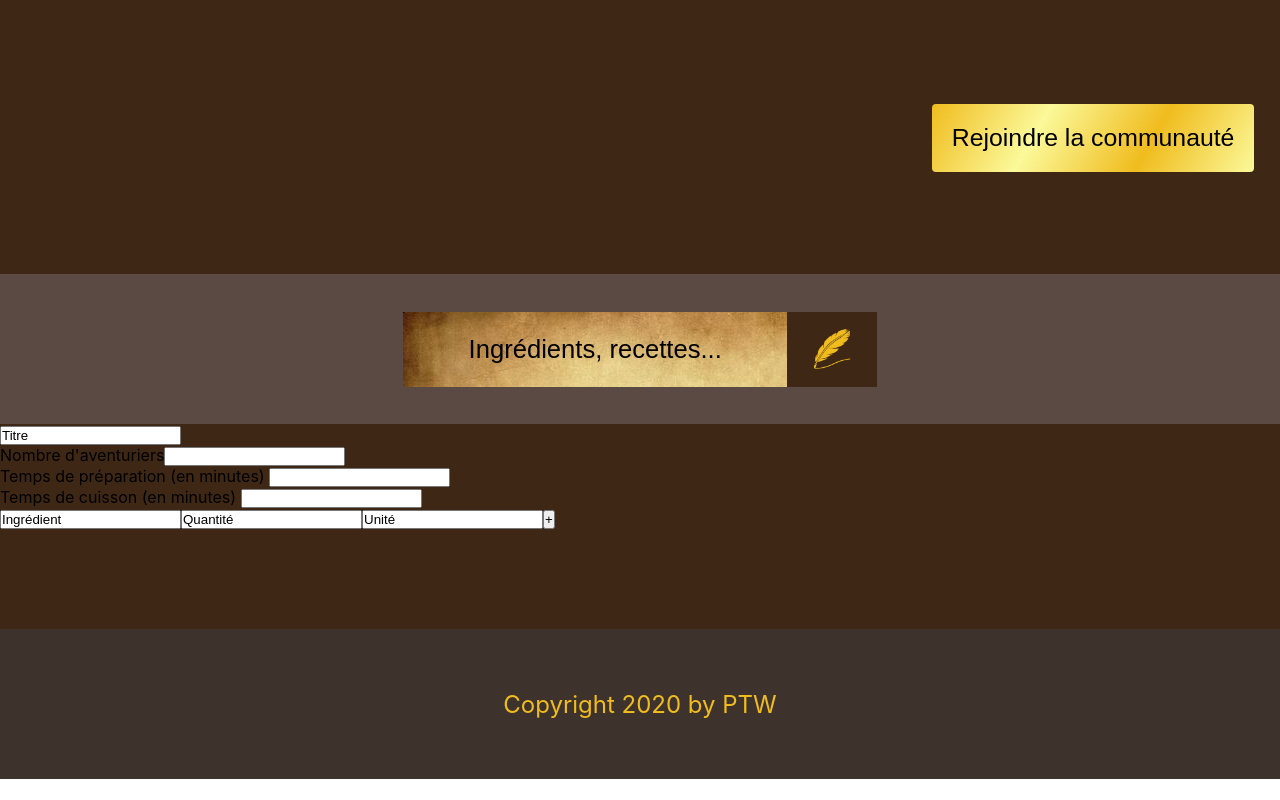
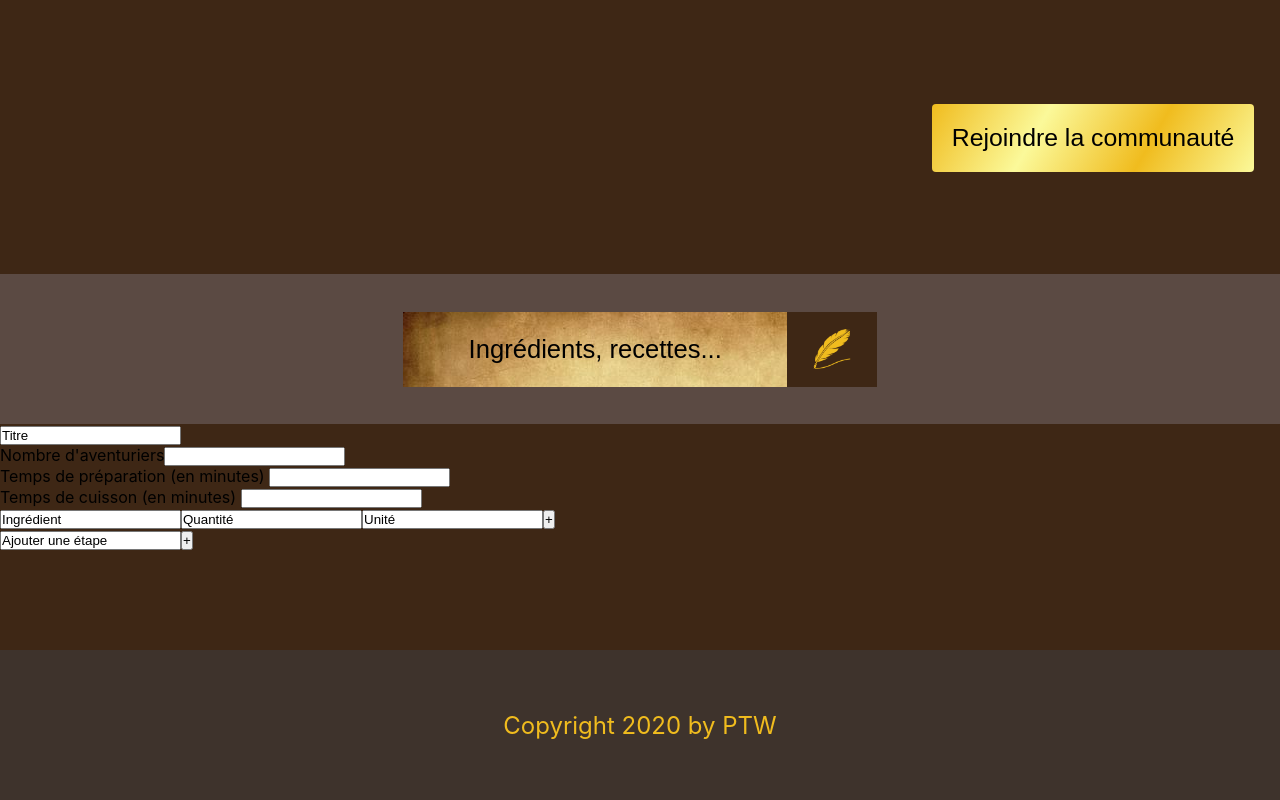
Before and after one commit to TlZeyn/montDor, a React (Create React App) app in the folder front/: page /myrecipes in a window 1280 px wide. Shown: the part 596-1396 px from the top of the page. Before the commit the page ends 1375 px from the top, so only its background shows below. Built offline with nearby package versions, Linux system fonts and the light colour scheme.

Commit message:
modified createStep to keep the number of the Step

```diff
--- a/front/src/components/RecipeForm/RecipeForm.js
+++ b/front/src/components/RecipeForm/RecipeForm.js
@@ -7,12 +7,14 @@ const RecipeForm = () => {
     const [prepTime, setPrepTime] = useState(undefined)
     const [cookTime, setCookTime] = useState(undefined)
 
-    const [number, setNumber] = useState(1)
     const [ingredient, setIngredient] = useState('Ingrédient')
     const [quantity, setQuantity] = useState('Quantité')
     const [unit, setUnit] = useState('Unité')
     const [listIngredient, setListIngredient] = useState([])
 
+    const [step, setSteps] = useState('Ajouter une étape')
+    const [listSteps, setListSteps] = useState([])
+    const [nbStep, setNbStep] = useState(0)
 
 
     useEffect(() => {
@@ -35,13 +37,40 @@ const RecipeForm = () => {
 
     const modifyIngredient = (index) => {
         const modification = listIngredient.filter((item, i) => i == index.i)
-        console.log(modification)
         setIngredient(modification[0].ingredient)
         setQuantity(modification[0].quantity)
         setUnit(modification[0].unit)
         deleteIngredient(index)
     }
 
+    const createStep = () => {
+        if (nbStep > 0 ) {
+            let number = nbStep
+            let newStep = {number,step}
+            setListSteps([...listSteps, newStep])
+            setNbStep(0)
+            setSteps('Ajouter une étape')
+        } else {
+            let number = listSteps.length + 1
+            let newStep = {number,step}
+            setListSteps([...listSteps,newStep])
+            setSteps('Ajouter une étape')
+        }
+
+    }
+
+    const deleteStep = (index) => {
+    const newList = listSteps.filter((item, i) => i !== index.i)
+    setListSteps(newList)
+    }
+
+    const modifyStep = (index) => {
+        const modification = listSteps.filter((item, i) => i == index.i)
+        console.log(modification[0].number)
+        setNbStep(modification[0].number)
+        setSteps(modification[0].step)
+        deleteStep(index)
+    }
 
 
     return (
@@ -67,16 +96,15 @@ const RecipeForm = () => {
             { listIngredient.length > 0 ?
                 <div>{listIngredient.map((item, i) =>
                     <div>
-                        <input type='text' value={item.ingredient}></input>
-                        <input type='text' value={item.quantity}></input>
-                        <input type='text' value={item.unit} ></input>
+                        <li>{item.ingredient}</li>
+                        <li>{item.quantity}</li>
+                        <li>{item.unit}</li>
                         <input type='button' value='modifier' onClick={() => modifyIngredient({ i })}></input>
                         <input type='button' value='-' onClick={() => deleteIngredient({ i })}></input>
                     </div>
                 )}</div>
                 : ''
             }
-
 
             <section className='ingredient'>
                 <input type='text' value={ingredient} onChange={e => setIngredient(e.target.value)}></input>
@@ -86,6 +114,24 @@ const RecipeForm = () => {
             </section>
 
 
+            { listSteps.length > 0 ?
+                <div>{listSteps.map((item, i) =>
+                    <div>
+                        <li>{item.number}</li>
+                        <li>{item.step}</li>
+                        <input type='button' value='modifier' onClick={() => modifyStep({ i })}></input>
+                        <input type='button' value='-'></input>
+                    </div>
+                )}</div>
+                : ''
+            }
+
+            <section className='step'>
+                <input type='text' value={step} onChange={e => setSteps(e.target.value)}></input>
+                <input type='button' value='+' onClick={() => createStep()}></input>
+            </section>
+
+
         </div>
     )
 }
```
